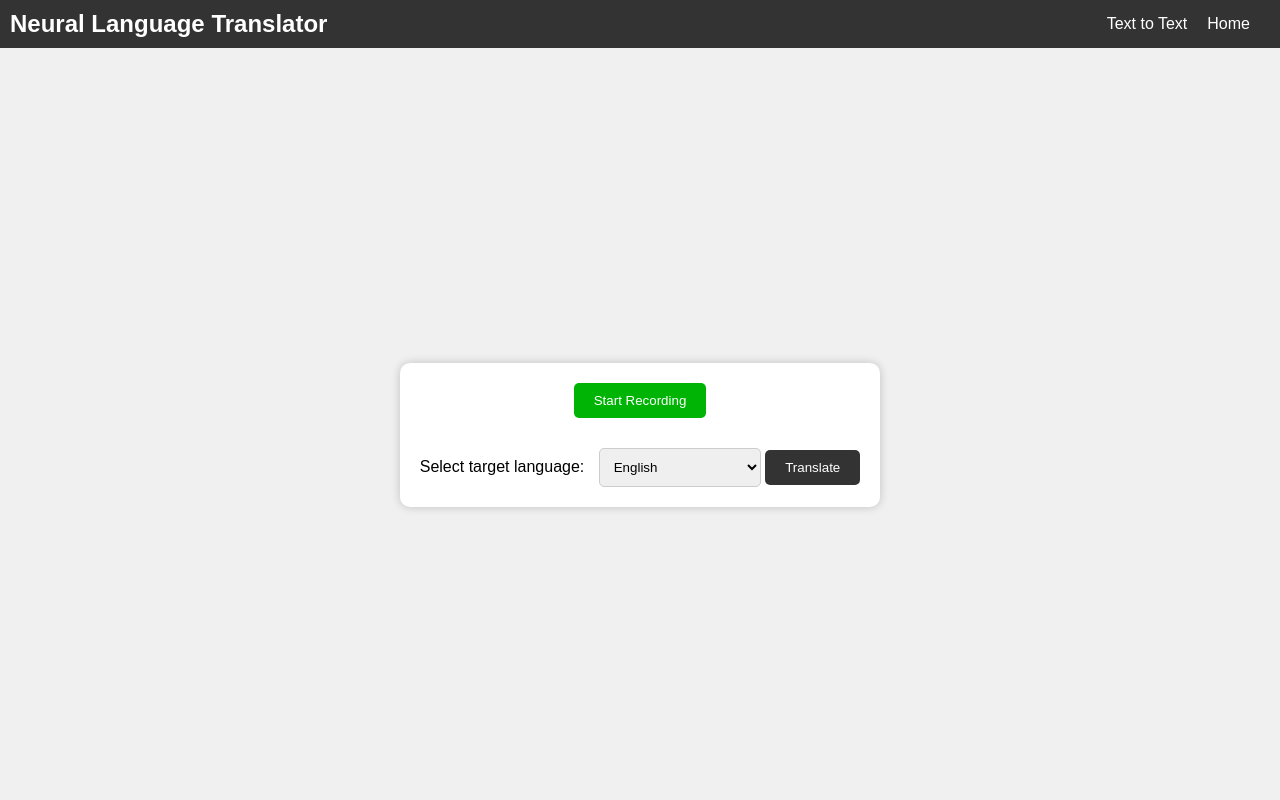
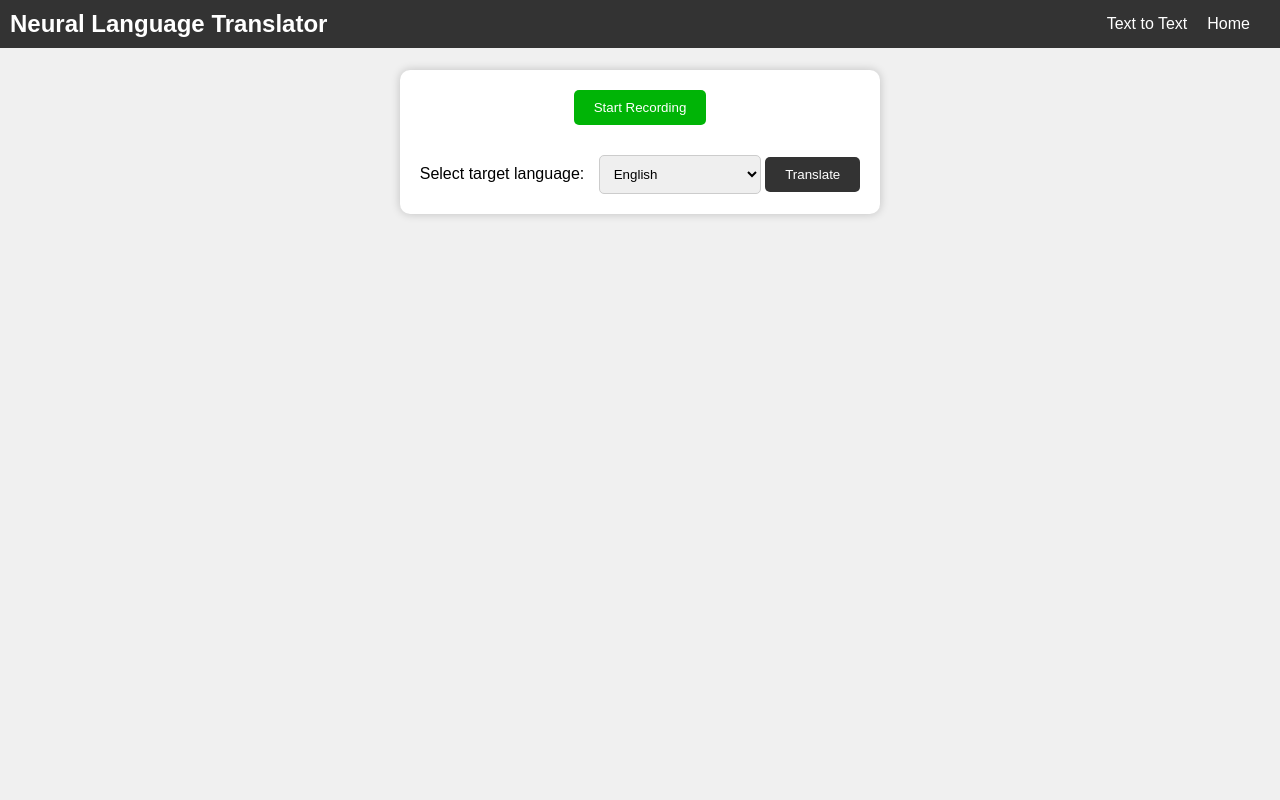
Before and after one commit to vishnujonnada/Neural-Language-Translator, a Flask app: page /speech_to_speech in a window 1280 px wide. Run offline with Flask 3, Linux system fonts and the light colour scheme.

Commit message:
styles added

```diff
--- a/static/speech_to_speech.css
+++ b/static/speech_to_speech.css
@@ -10,7 +10,7 @@ body {
     flex-direction: column;
     justify-content: center;
     align-items: center;
-    min-height: 100vh;
+    min-height: auto;
     background-color: #f0f0f0;
     font-family: 'Your Font Name', sans-serif; /* Replace 'Your Font Name' with the desired font family */
 }
```
